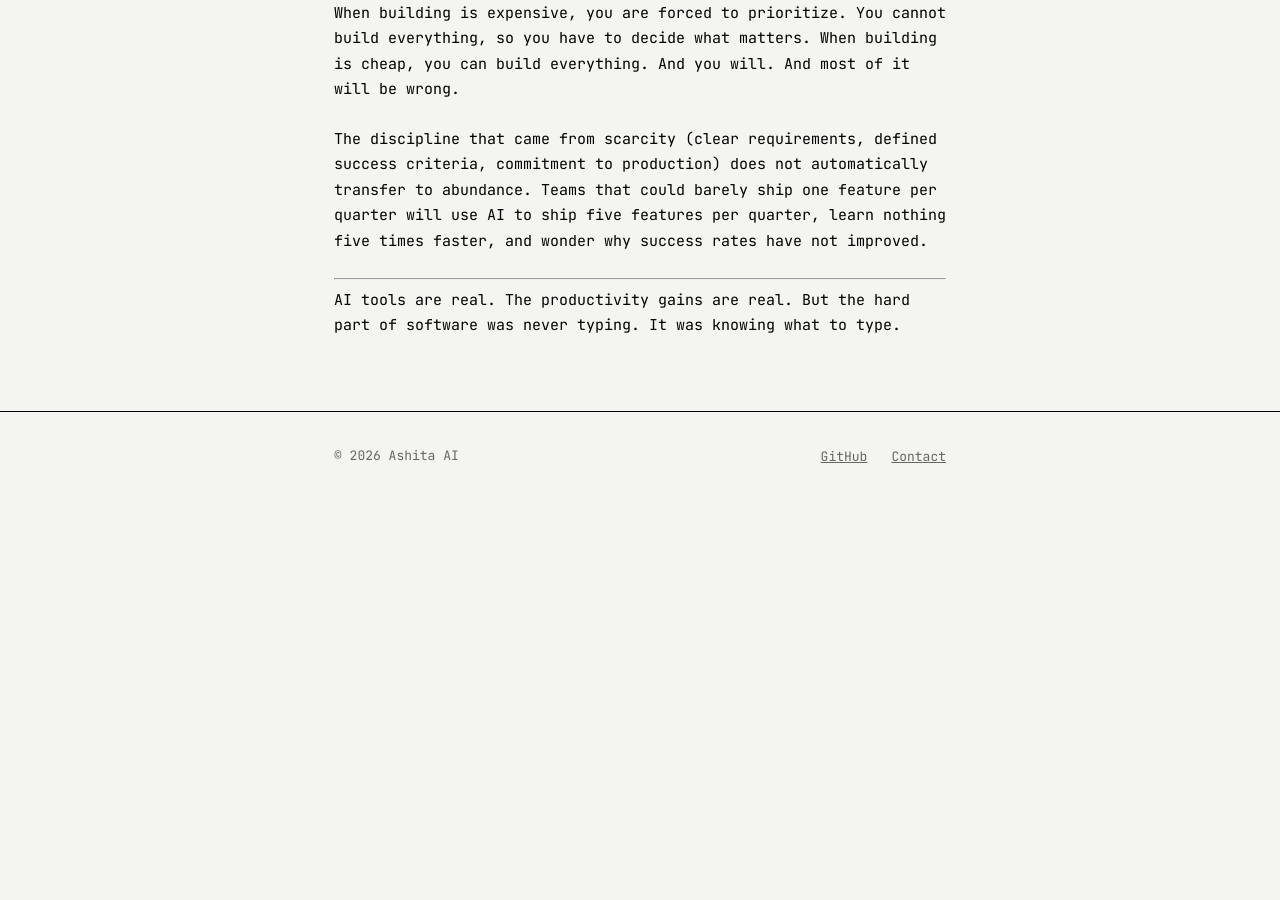
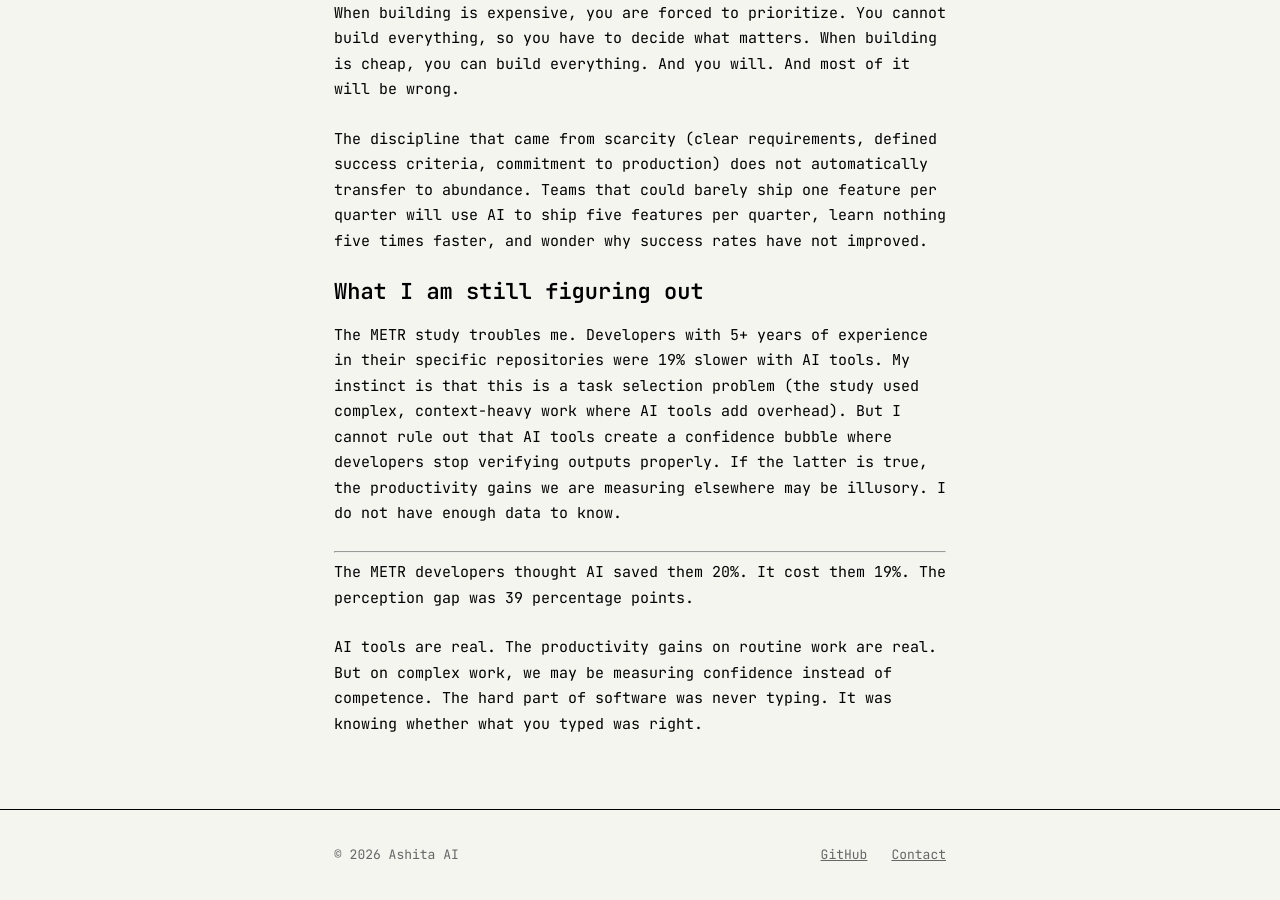
Before and after one commit to ashita-ai/ashita-ai.github.io, a Jekyll site: the page built from _posts/2026-01-30-the-build-is-not-the-hard-part.md, in a window 1280 px wide and 900 px high, scrolled down 3171 px. Built offline with Jekyll 4.4.1, drawn with Linux system fonts in a browser that asks for light colours; before the commit the page ends 3672 px from its top, so only the background shows below that.

Commit message:
Upgrade Build Is Not the Hard Part to 90+
- Add 'What I am still figuring out' section on METR implications
- Strengthen closer with 39-point perception gap stat
- Add memorable line: 'measuring confidence instead of competence'

```diff
--- a/_posts/2026-01-30-the-build-is-not-the-hard-part.md
+++ b/_posts/2026-01-30-the-build-is-not-the-hard-part.md
@@ -70,6 +70,12 @@ When building is expensive, you are forced to prioritize. You cannot build every
 
 The discipline that came from scarcity (clear requirements, defined success criteria, commitment to production) does not automatically transfer to abundance. Teams that could barely ship one feature per quarter will use AI to ship five features per quarter, learn nothing five times faster, and wonder why success rates have not improved.
 
+## What I am still figuring out
+
+The METR study troubles me. Developers with 5+ years of experience in their specific repositories were 19% slower with AI tools. My instinct is that this is a task selection problem (the study used complex, context-heavy work where AI tools add overhead). But I cannot rule out that AI tools create a confidence bubble where developers stop verifying outputs properly. If the latter is true, the productivity gains we are measuring elsewhere may be illusory. I do not have enough data to know.
+
 ---
 
-AI tools are real. The productivity gains are real. But the hard part of software was never typing. It was knowing what to type.
+The METR developers thought AI saved them 20%. It cost them 19%. The perception gap was 39 percentage points.
+
+AI tools are real. The productivity gains on routine work are real. But on complex work, we may be measuring confidence instead of competence. The hard part of software was never typing. It was knowing whether what you typed was right.
```
